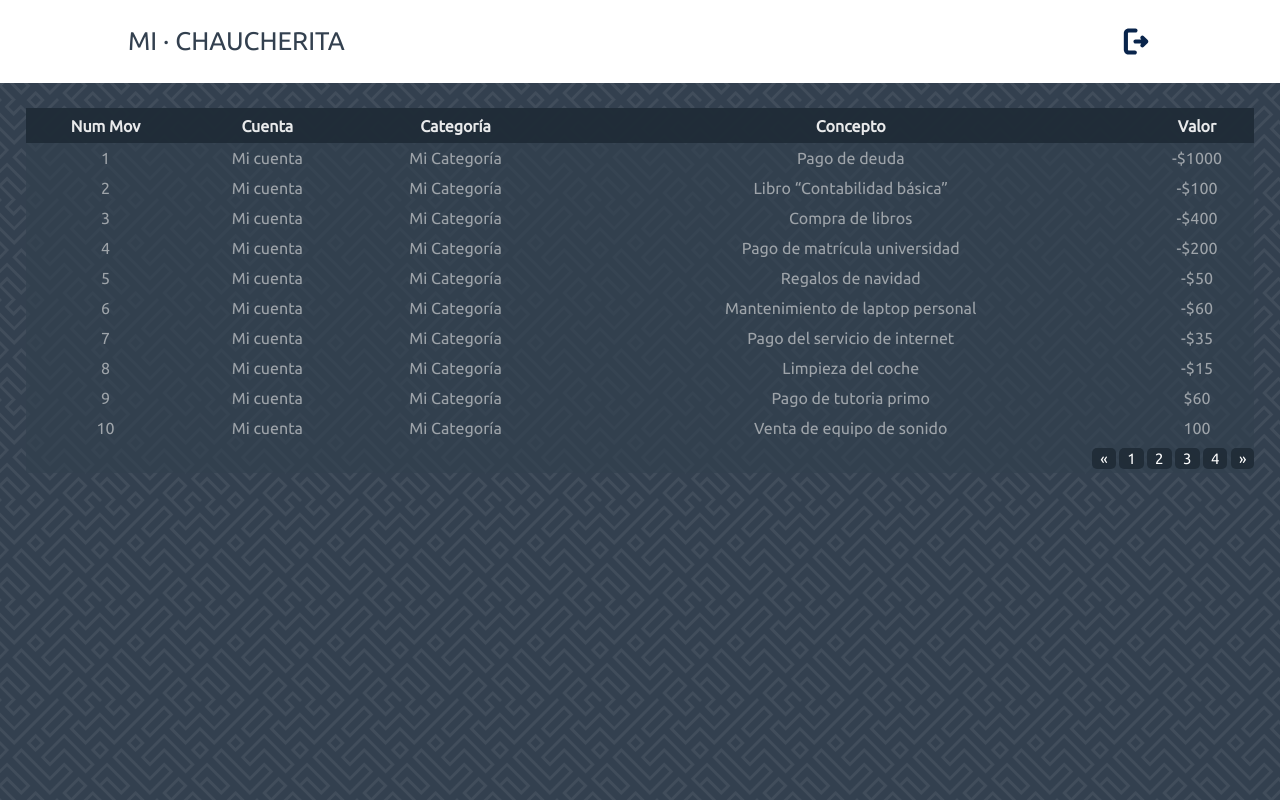
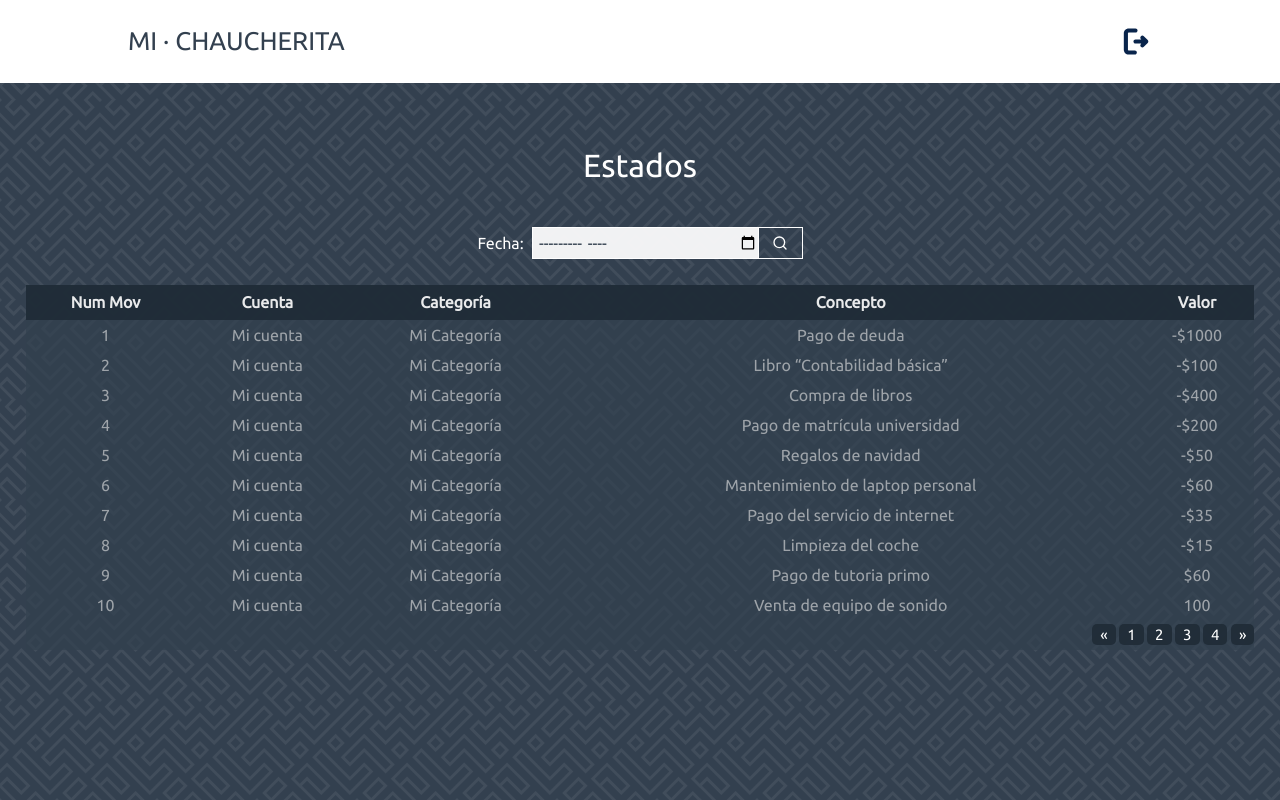
Before and after one commit to LuLesDLC/APP_Web, a plain HTML site: page pages/estados.html in a window 1280 px wide. Drawn offline with Linux system fonts and the light colour scheme.

Commit message:
Titulo y fecha en estados.html

```diff
--- a/pages/estados.html
+++ b/pages/estados.html
@@ -18,6 +18,18 @@
             <a href="../index.html" class="exit">
                 <img src="../assets/exit.svg" alt="Exit icon">
             </a>
+        </div>
+    </div>
+    <p class="subtitle">Estados</p>
+    <div id="Header_mov_cat">
+        <div class="category_filter">
+            <label for="fecha">Fecha:</label>
+            <div class="date-filter-container">
+                <input id="fecha" name="fecha" type="month">
+                <button class="button">
+                    <img src="../assets/search-icon.svg" alt="Search icon">
+                </button>
+            </div>
         </div>
     </div>
     <div id="table_container">
```
